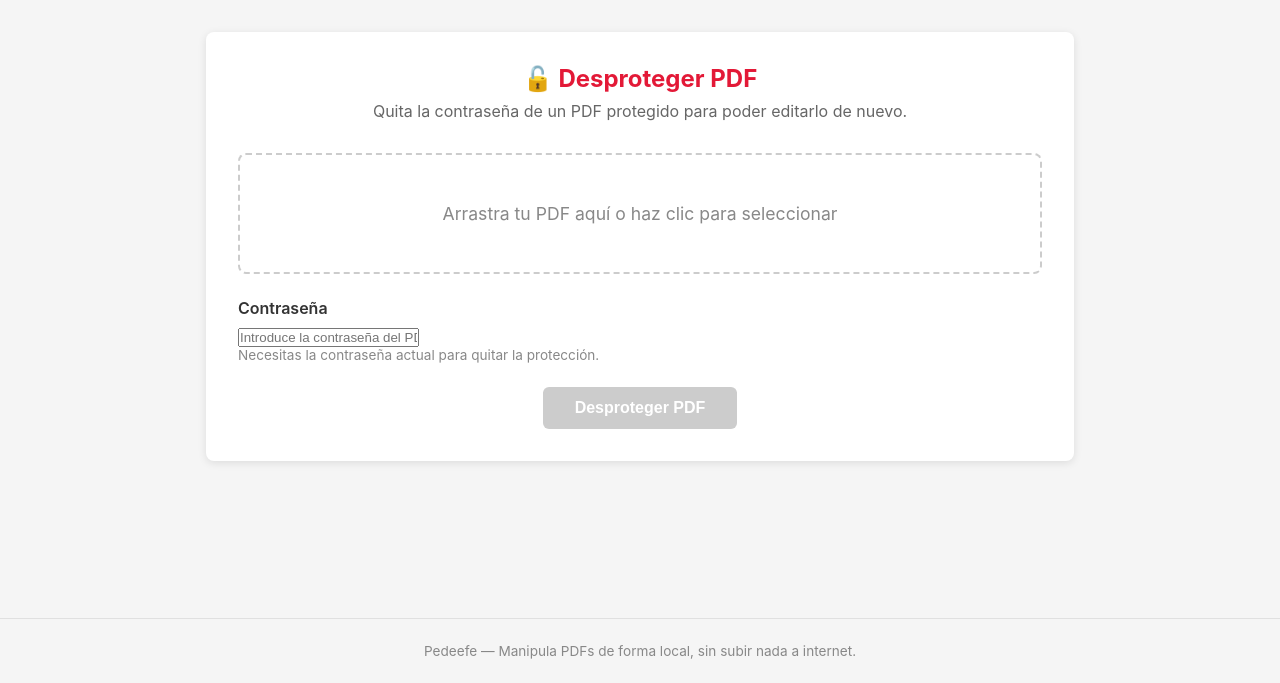
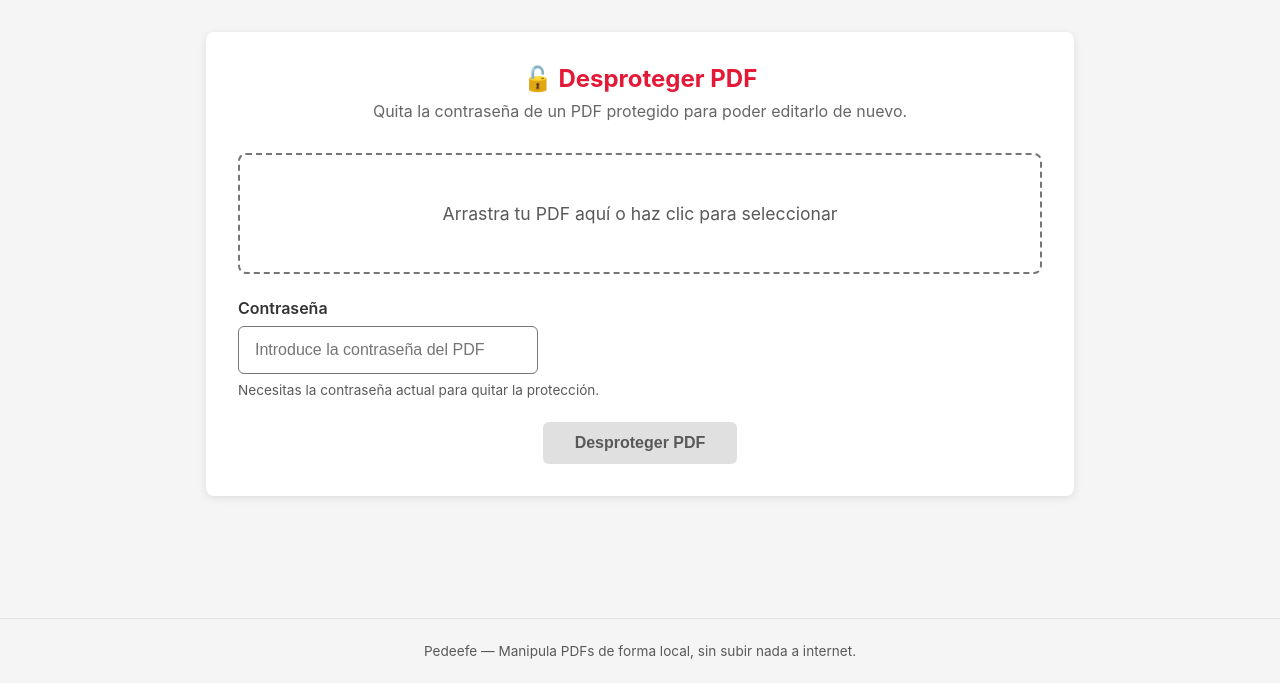
Before and after one commit to achrafestudios-lab/Pedeefe, a Flask app: page /desproteger in a window 1280 px wide. Shown: the part 117-800 px from the top of the page. Run offline with Flask 3, Linux system fonts and the light colour scheme.

Commit message:
M2c: contraste/foco (R-12) + campos unificados (R-13)

```diff
--- a/static/css/style.css
+++ b/static/css/style.css
@@ -74,7 +74,7 @@ body {
 .file-item button {
     font-size: 0.85rem;
     padding: 0.2rem 0.5rem;
-    border: 1px solid #ccc;
+    border: 1px solid #767676;
     background: #f5f5f5;
     border-radius: 4px;
     cursor: pointer;
@@ -188,7 +188,7 @@ body {
 /* ─── Zona de arrastrar ────────────────────────────────────────── */
 .drop-zone {
     position: relative;
-    border: 2px dashed #ccc;
+    border: 2px dashed #767676;
     border-radius: 8px;
     padding: 3rem 2rem;
     cursor: pointer;
@@ -210,7 +210,7 @@ body {
 }
 
 .drop-zone p {
-    color: #888;
+    color: #595959;
     font-size: 1.1rem;
     pointer-events: none;
 }
@@ -264,7 +264,8 @@ body {
 }
 
 .btn-primary:disabled {
-    background: #ccc;
+    background: #e0e0e0;
+    color: #595959;
     cursor: not-allowed;
 }
 
@@ -366,7 +367,7 @@ body {
 }
 
 .mode-label small {
-    color: #888;
+    color: #595959;
     font-size: 0.85rem;
 }
 
@@ -387,21 +388,21 @@ body {
     width: 100%;
     max-width: 300px;
     padding: 0.75rem 1rem;
-    border: 1px solid #ccc;
+    border: 1px solid #767676;
     border-radius: 6px;
     font-size: 1rem;
     margin-bottom: 0.5rem;
 }
 
-.range-input input[type="text"]:focus {
-    outline: none;
+.range-input input[type="text"]:focus-visible {
+    outline: 3px solid #111;
+    outline-offset: 2px;
     border-color: #e31937;
-    box-shadow: 0 0 0 2px rgba(227, 25, 55, 0.1);
 }
 
 .range-input small {
     display: block;
-    color: #888;
+    color: #595959;
     font-size: 0.85rem;
 }
 
@@ -415,7 +416,7 @@ body {
 }
 
 .result-box h2 {
-    color: #16a34a;
+    color: #15803d;
     margin-bottom: 1.5rem;
     font-size: 1.3rem;
 }
@@ -435,7 +436,7 @@ body {
 .size-label {
     display: block;
     font-size: 0.85rem;
-    color: #888;
+    color: #595959;
     margin-bottom: 0.3rem;
 }
 
@@ -454,7 +455,7 @@ body {
 .reduction-info {
     text-align: center;
     font-size: 1.1rem;
-    color: #16a34a;
+    color: #15803d;
     font-weight: 600;
     margin-bottom: 1.5rem;
 }
@@ -464,11 +465,46 @@ body {
     margin: 0 auto;
 }
 
+/* ─── Foco visible (R-12) ──────────────────────────────────────── */
+a:focus-visible,
+button:focus-visible,
+input:focus-visible,
+select:focus-visible,
+textarea:focus-visible {
+    outline: 3px solid #111;
+    outline-offset: 2px;
+}
+
+.navbar a:focus-visible,
+.nav-toggle:focus-visible {
+    outline: 3px solid #ffffff;
+    outline-offset: 2px;
+}
+
+/* ─── Campos de formulario unificados (R-13) ───────────────────── */
+.range-input input[type="text"],
+.range-input input[type="password"],
+.range-input input[type="number"],
+.range-input select,
+.range-input textarea,
+input[type="password"],
+input[type="number"] {
+    width: 100%;
+    max-width: 300px;
+    padding: 0.75rem 1rem;
+    border: 1px solid #767676;
+    border-radius: 6px;
+    font-size: 16px;
+    line-height: 1.4;
+    min-height: 44px;
+    margin-bottom: 0.5rem;
+}
+
 /* ─── Footer ───────────────────────────────────────────────────── */
 .footer {
     text-align: center;
     padding: 1.5rem;
-    color: #888;
+    color: #595959;
     font-size: 0.85rem;
     border-top: 1px solid #e0e0e0;
     margin-top: 2rem;
```
